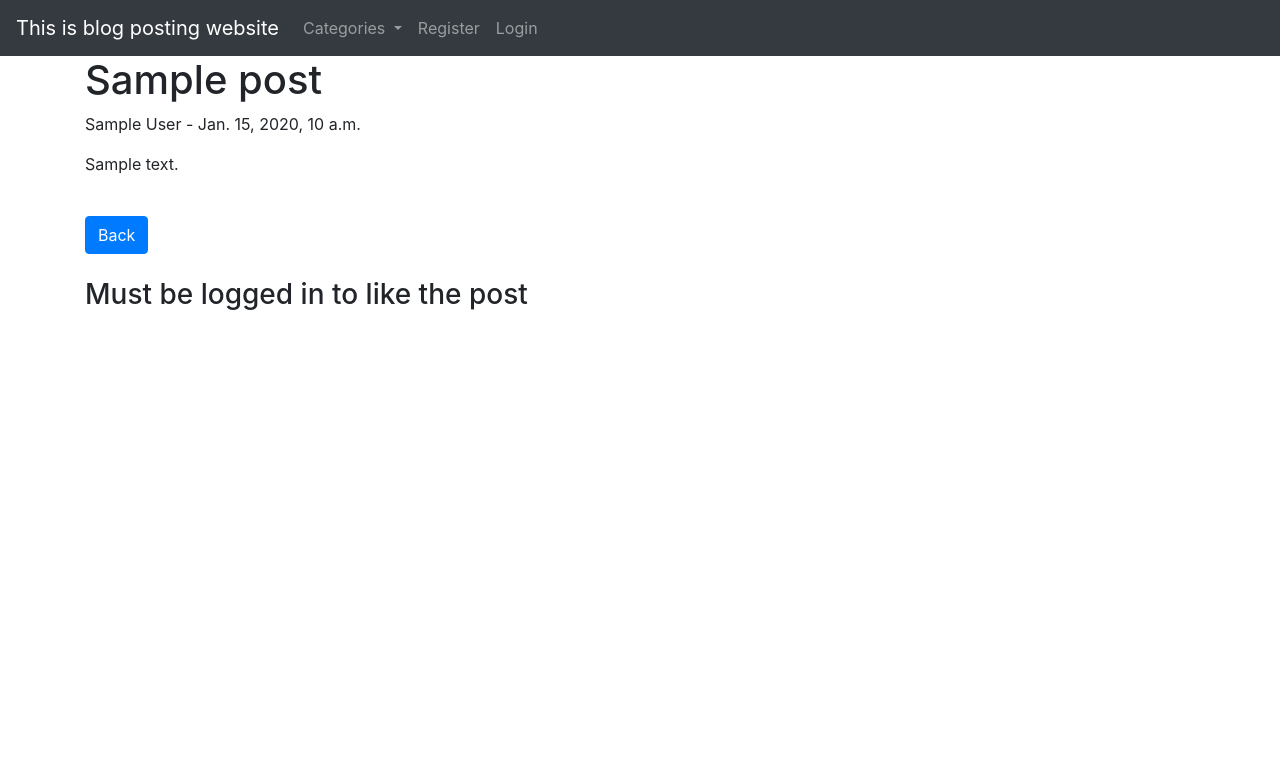
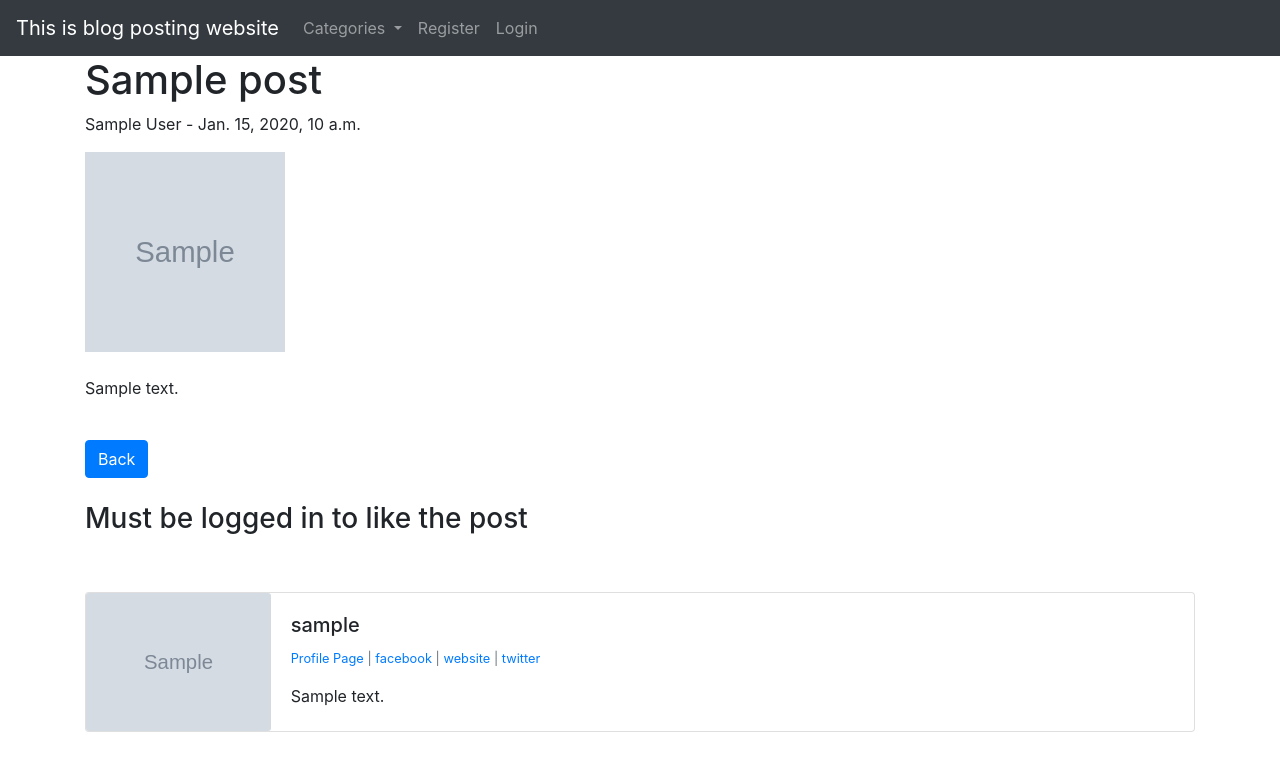
Before and after one commit to mxhetri/blog_web, a Django app: template blog/templates/blog/post/post_detail.html in a window 1280 px wide. Shown: the top 771 px of the page. Run offline with Django 3.2, Linux system fonts and the light colour scheme; the template is opened without the code that fills it: most values are stand-ins (such as "Sample title", 1, 10 or a date in 2020); grey boxes marked "Sample" are stand-in pictures; some libraries are stand-ins or nearby versions.

Commit message:
user profile added

```diff
--- a/blog/admin.py
+++ b/blog/admin.py
@@ -1,5 +1,5 @@
 from django.contrib import admin
-from .models import Post, Category
+from .models import Post, Category, Profile
 # Register your models here.
 
 @admin.register(Post)
@@ -10,3 +10,7 @@ class PostAdmin(admin.ModelAdmin):
 @admin.register(Category)
 class CategoryAdmin(admin.ModelAdmin):
     list_display = ('name',)
+
+@admin.register(Profile)
+class ProfileAdmin(admin.ModelAdmin):
+    list_display = ('user', 'bio', )
--- a/blog/forms.py
+++ b/blog/forms.py
@@ -13,7 +13,7 @@ for item in choices:
 class PostForm(forms.ModelForm):
     class Meta:
         model = Post
-        fields = ('title', 'author', 'category', 'body','snippet')
+        fields = ('title', 'author', 'category', 'body','snippet', 'header_image')
         widgets = {
             'title': forms.TextInput(attrs={'class': 'form-control', 'placeholder': 'This is title section'}),
             'author': forms.Select(attrs={'class': 'form-control'}),
--- a/blog/templates/blog/base.html
+++ b/blog/templates/blog/base.html
@@ -37,20 +37,41 @@
                         {% endfor %}
                     </div>
                 </li>
-                {% else %}
+            {% else %}
                 <a class="nav-link" href="{% url 'blog:category_list' %}">Categories</a>
             {% endif %}
 
             {% if user.is_authenticated %}
                 <li class="nav-item">
-                    <a class="nav-link" href="{% url 'blog:add_post' %}">Add post</a>
-                </li>
-                <li class="nav-item">
                     <a class="nav-link" href="{% url 'blog:add_Category' %}">Add Category</a>
                 </li>
                 <li class="nav-item">
-                    <a class="nav-link" href="{% url 'member:profile_edit' %}">Update Profile</a>
+                    <a class="nav-link" href="{% url 'blog:add_post' %}">Add post</a>
                 </li>
+
+
+                <li class="nav-item dropdown">
+                    <a class="nav-link dropdown-toggle" href="#" id="navbarDropdown" role="button"
+                       data-toggle="dropdown" aria-haspopup="true" aria-expanded="false">
+                        Profile
+                    </a>
+                    <div class="dropdown-menu" aria-labelledby="navbarDropdown">
+                        <a class="dropdown-item" href="{% url 'member:profile_edit' %}">Edit Settings</a>
+                        {% if user.profile.id %}
+                            <a class="dropdown-item" href="{% url 'member:edit_profile' user.profile.id %}">Edit
+                                Profile</a>
+                            <a class="dropdown-item" href="{% url 'member:user_profile' user.profile.id %}">Show
+                                Profile</a>
+                        {% else %}
+                            <a class="dropdown-item" href="{% url '' %}">Create Profile</a>
+
+                        {% endif %}
+
+                    </div>
+                </li>
+
+
+
 
                 <li class="nav-item">
                     <a class="nav-link" href="{% url 'logout' %}">Logout</a>
--- a/blog/templates/blog/post/add_post.html
+++ b/blog/templates/blog/post/add_post.html
@@ -6,7 +6,7 @@
     {% if user.is_authenticated %}
         <h1>Add post</h1>
         <br><br>
-        <form method="POST">
+        <form method="POST" enctype="multipart/form-data">
             {% csrf_token %}
             {{ form.media }}
             {{ form.as_p }}
--- a/blog/templates/blog/post/post_detail.html
+++ b/blog/templates/blog/post/post_detail.html
@@ -1,4 +1,5 @@
 {% extends 'blog/base.html' %}
+{% load static %}
 {% block title %}
     {{ post.title }}
 {% endblock %}
@@ -12,7 +13,10 @@
             {% endif %}
         {% endif %}
     </p>
-    <p>{{ post.body | safe}}</p>
+    {% if post.header_image %}
+        <img src="{{ post.header_image.url }}" height="200" width="200"><br><br>
+    {% endif %}
+    <p>{{ post.body | safe }}</p>
     <br>
     <a class='btn btn-primary' href="{% url 'blog:post_list' %}">Back</a>
 
@@ -34,4 +38,37 @@
             <h3>Must be logged in to like the post</h3>
         {% endif %}
     </form>
+    <br><br>
+    <div class="card mb-3">
+        <div class="row no-gutters">
+            <div class="col-md-2">
+                {% if post.author.profile.profile_pic %}
+                    <img src="{{ post.author.profile.profile_pic.url }}" class="card-img">
+                {% else %}
+                    <img src="{% static 'blog/images/default-profile-pic.png' %}"
+                         class="card-img">
+                {% endif %}
+            </div>
+            <div class="col-md-10">
+                <div class="card-body">
+                    <h5 class="card-title">{{ post.author.username }}</h5>
+                    <p class="small text-muted">
+
+                        <a href="{% url 'member:user_profile' post.author.profile.id %}">Profile Page</a>
+                        {% if post.author.profile.facebook_url %}
+                         |   <a href="{{ post.author.profile.facebook_url }}">facebook</a> |
+                        {% endif %}
+                        {% if post.author.profile.website_url %}
+                            <a href="{{ post.author.profile.website_url }}">website</a> |
+                        {% endif %}
+                        {% if post.author.profile.twitter_url %}
+                            <a href="{{ post.author.profile.twitter_url }}">twitter</a>
+                        {% endif %}
+                    </p>
+                    <p class="card-text">{{ post.author.profile.bio }}</p>
+                    {#                    <p class="card-text"><small class="text-muted">Last updated 3 mins ago</small></p>#}
+                </div>
+            </div>
+        </div>
+    </div>
 {% endblock %}
--- a/blog_web/urls.py
+++ b/blog_web/urls.py
@@ -16,6 +16,9 @@ Including another URLconf
 from django.contrib import admin
 from django.urls import path, include
 
+from django.conf import settings
+from django.conf.urls.static import static
+
 urlpatterns = [
     path('admin/', admin.site.urls),
     path('blog/', include('blog.urls', namespace='blog')),
@@ -24,4 +27,4 @@ urlpatterns = [
     path('social-auth', include('social_django.urls', namespace='social')),
 
 
-]
+] + static(settings.MEDIA_URL, document_root = settings.MEDIA_ROOT)
```
Also changed, not shown: blog/models.py (+18 -0 lines), blog_web/settings.py (+12 -2 lines), member/forms.py (+27 -1 lines), member/templates/registration/edit_profile.html (+16 -8 lines), member/templates/registration/password_change_form.html (added, +13 -0 lines), member/templates/registration/user_password_change_done.html (added, +8 -0 lines), member/templates/registration/user_profile.html (added, +40 -0 lines), member/urls.py (+15 -0 lines), member/views.py (+31 -3 lines), blog/migrations/0007_post_header_image.py (added), blog/migrations/0008_profile.py (added), blog/migrations/0009_auto_20210425_2153.py (added), static/blog/images/default-profile-pic.png (added), 1 other file.
